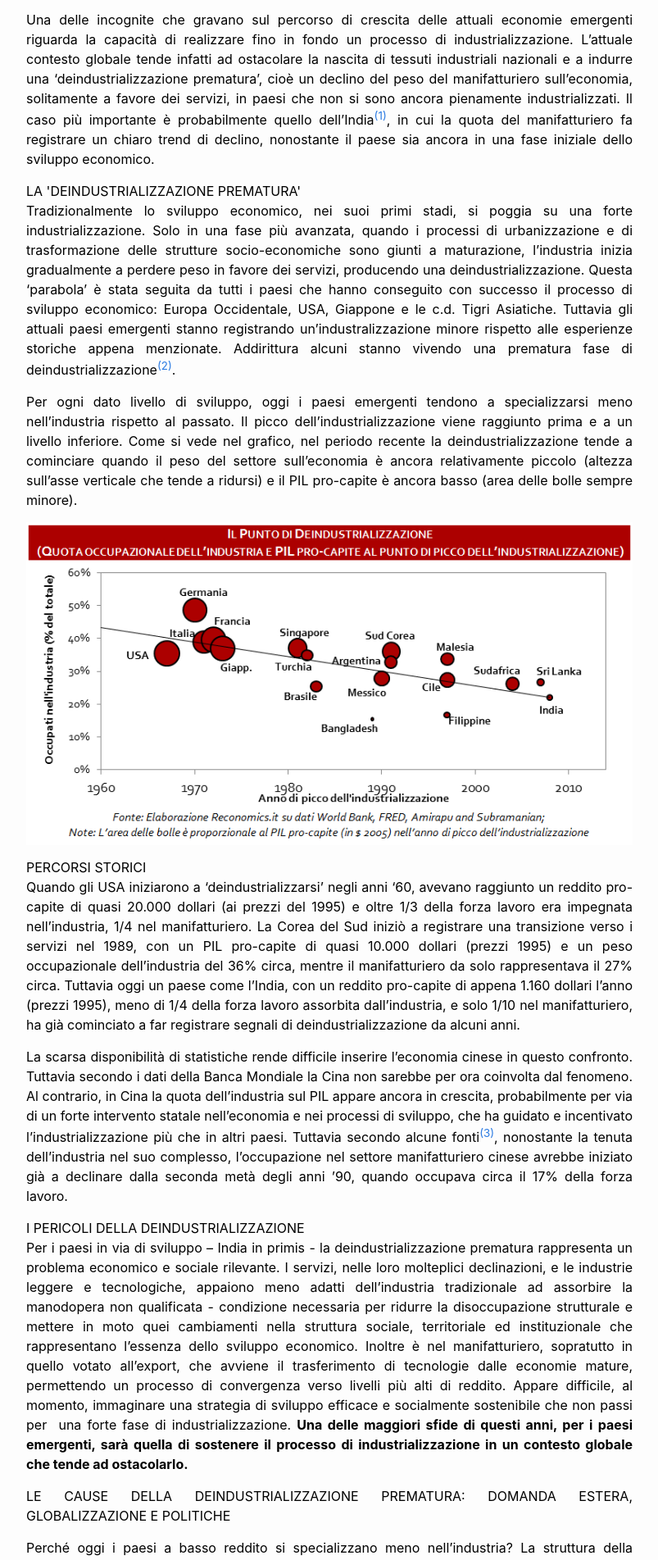
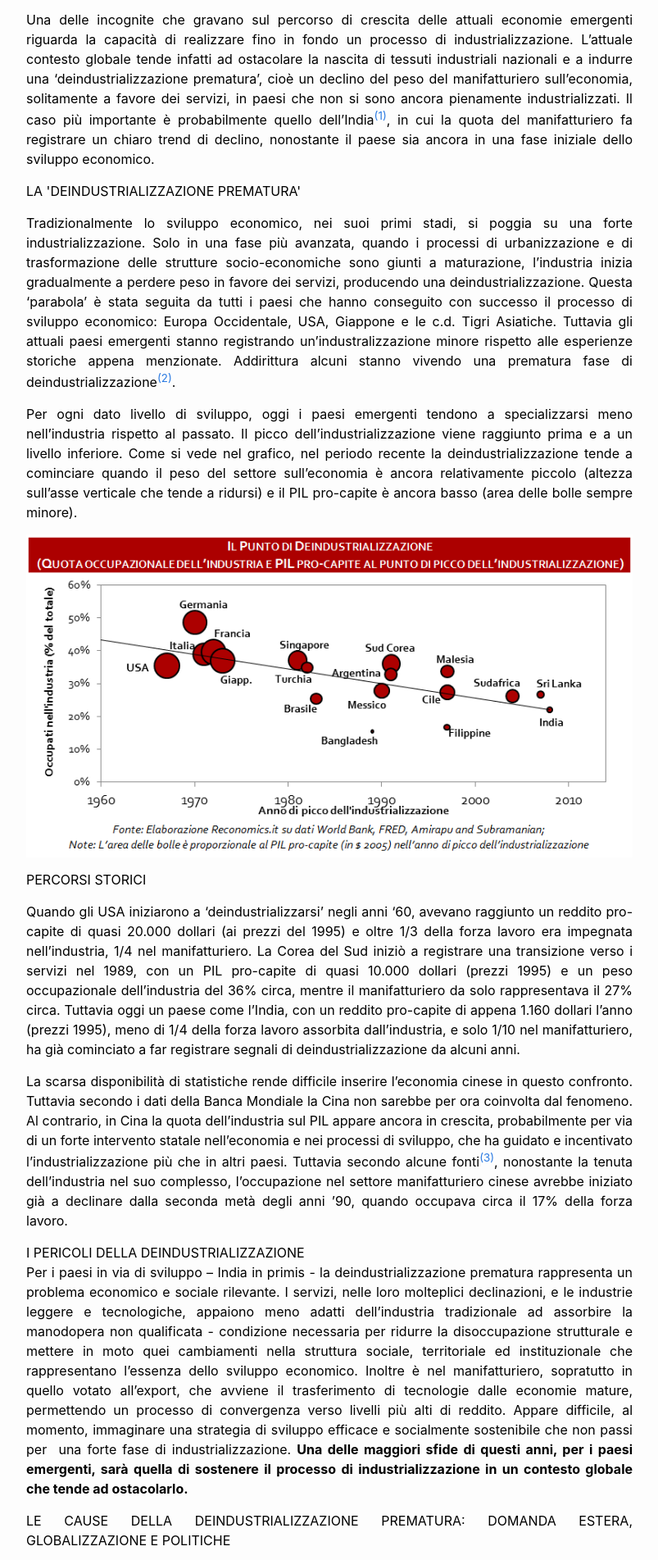
Before and after one commit to danielegirardi/danielegirardi.github.io, a Jekyll site: the page built from posts/premature_deindustrialization.md, in a window 1280 px wide. Shown: the part 721-2624 px from the top of the page at 82% size, without its empty margins (238-1041 px from the left). Built offline with Jekyll 4.4.1, drawn with Linux system fonts in a browser that asks for light colours; our own code applies the rules of GitHub Pages for plain Markdown files.

Commit message:
Update premature_deindustrialization.md

```diff
--- a/posts/premature_deindustrialization.md
+++ b/posts/premature_deindustrialization.md
@@ -41,11 +41,11 @@
 <p class="p1" style="text-align: justify;"><span style="color: #000000;">L'aumento della quota di&nbsp;PIL mondiale&nbsp;prodotta al di fuori delle economie occidentali è probabilmente&nbsp;il fenomeno più importante che ha interessato il sistema economico globale&nbsp;negli ultimi quindici anni.&nbsp;Il termine BRICS (Brasile, Russia, India, Cina e Sudafrica) è stato coniato per indicare i più importanti tra quei paesi che stanno sperimentando un rapido processo di sviluppo economico. Tuttavia la 'convergenza' di queste economie verso i livelli di reddito delle economie mature (USA, Europa, Giappone)&nbsp;non è un processo meccanico. Si tratta di un fenomeno storicamente e socialmente determinato, non lineare e sopratutto incerto.&nbsp;</span></p>
 <p class="p1" style="text-align: justify;"><span style="color: #000000;">I casi storici di successo nella convergenza - cioè i casi di paesi che dopo&nbsp;una prima fase di industrializzazione&nbsp;hanno mantenuto una crescita rapida, fino a raggiungere livelli di sviluppo economico comparabili a quelli dei paesi occidentali - si contano sulla punta della dita; sono tutti in Asia e sono&nbsp;caratterizzati da forti specificità storiche e geopolitiche: si tratta in sostanza&nbsp;del Giappone e delle cosiddette Tigri Asiatiche (Hong Kong, Singapore, Malesia e Taiwan). Vari paesi sono invece rimasti&nbsp;'intrappolati' su un livello di reddito più basso, senza riuscire ad affrancarsi dalla dipendenza dalle economie avanzate e dai problemi tipici delle economie in via di sviluppo (si pensi ad esempio ai paesi dell'America Latina).</span></p>
 <p class="p1" style="text-align: justify;"><span style="color: #000000;">Una delle incognite che gravano sul percorso di crescita delle attuali economie emergenti riguarda la capacità di realizzare fino in fondo un processo di industrializzazione. L’attuale contesto globale tende infatti ad ostacolare la nascita di tessuti industriali nazionali e a indurre una ‘deindustrializzazione prematura’, cioè un declino del peso del manifatturiero sull’economia, solitamente a favore dei servizi, in paesi che non si sono ancora pienamente industrializzati. Il caso più importante è probabilmente quello dell’India<sup><a href="#nota1" name="note1">(1)</a></sup>, in cui la quota del manifatturiero fa registrare un chiaro trend di declino, nonostante il paese sia ancora in una fase iniziale dello sviluppo economico.</span></p>
-<span style="color: #000000;">LA 'DEINDUSTRIALIZZAZIONE PREMATURA'</span>
+<p class="p1" style="text-align: justify;"><span style="color: #000000;">LA 'DEINDUSTRIALIZZAZIONE PREMATURA'</span></p>
 <p class="p1" style="text-align: justify;"><span style="color: #000000;">Tradizionalmente lo sviluppo economico, nei suoi primi stadi, si poggia su una forte industrializzazione. Solo in una fase più avanzata, quando i processi di urbanizzazione e di trasformazione delle strutture socio-economiche sono giunti a maturazione, l’industria inizia gradualmente a perdere peso in favore dei servizi, producendo una deindustrializzazione. Questa ‘parabola’ è stata seguita da tutti i paesi che hanno conseguito con successo il processo di sviluppo economico: Europa Occidentale, USA, Giappone e le c.d. Tigri Asiatiche. Tuttavia gli attuali paesi emergenti stanno registrando un’industralizzazione minore rispetto alle esperienze storiche appena menzionate. Addirittura alcuni stanno vivendo una prematura fase di deindustrializzazione<sup><a href="#nota2" name="note2">(2)</a></sup>.</span></p>
 <p class="p2" style="text-align: justify;"><span style="color: #000000;">Per ogni dato livello di sviluppo, oggi i paesi emergenti tendono a specializzarsi meno nell’industria rispetto al passato. Il picco dell’industrializzazione viene raggiunto prima e a un livello inferiore. Come si vede nel grafico, nel periodo recente la deindustrializzazione tende a cominciare quando il peso del settore sull’economia è ancora relativamente piccolo (altezza sull’asse verticale che tende a ridursi) e il PIL pro-capite è ancora basso (area delle bolle sempre minore).</span></p>
 <p class="p2" style="text-align: justify;"><img src="https://danielegirardi.github.io/posts/premature_deindustrialization_fig1.png" alt="premature_deindustrialization"></p>
-<span style="color: #000000;">PERCORSI STORICI</span>
+<p class="p1" style="text-align: justify;"><span style="color: #000000;">PERCORSI STORICI</span></p>
 <p class="p1" style="text-align: justify;"><span style="color: #000000;">Quando gli USA iniziarono a ‘deindustrializzarsi’ negli anni ‘60, avevano raggiunto un reddito pro-capite di quasi 20.000 dollari (ai prezzi del 1995) e oltre 1/3 della forza lavoro era impegnata nell’industria, 1/4 nel manifatturiero. La Corea del Sud iniziò a registrare una transizione verso i servizi nel 1989, con un PIL pro-capite di quasi 10.000 dollari (prezzi 1995) e un peso occupazionale dell’industria del 36% circa, mentre il manifatturiero da solo rappresentava il 27% circa. Tuttavia oggi un paese come l’India, con un reddito pro-capite di appena 1.160 dollari l’anno (prezzi 1995), meno di 1/4 della forza lavoro assorbita dall’industria, e solo 1/10 nel manifatturiero, ha già cominciato a far registrare segnali di deindustrializzazione da alcuni anni.</span></p>
 <p class="p1" style="text-align: justify;"><span style="color: #000000;">La scarsa disponibilità di statistiche rende difficile inserire l’economia cinese in questo confronto. Tuttavia secondo i dati della Banca Mondiale la Cina non sarebbe per ora coinvolta dal fenomeno. Al contrario, in Cina la quota dell’industria sul PIL appare ancora in crescita, probabilmente per via di un forte intervento statale nell’economia e nei processi di sviluppo, che ha guidato e incentivato l’industrializzazione più che in altri paesi. Tuttavia secondo alcune fonti<sup><a href="#nota3" name="note3">(3)</a></sup>, nonostante la tenuta dell’industria nel suo complesso, l’occupazione nel settore manifatturiero cinese avrebbe iniziato già a declinare dalla seconda metà degli anni ’90, quando occupava circa il 17% della forza lavoro.</span></p>
 <span style="color: #000000;">I PERICOLI DELLA&nbsp;DEINDUSTRIALIZZAZIONE</span>
```
